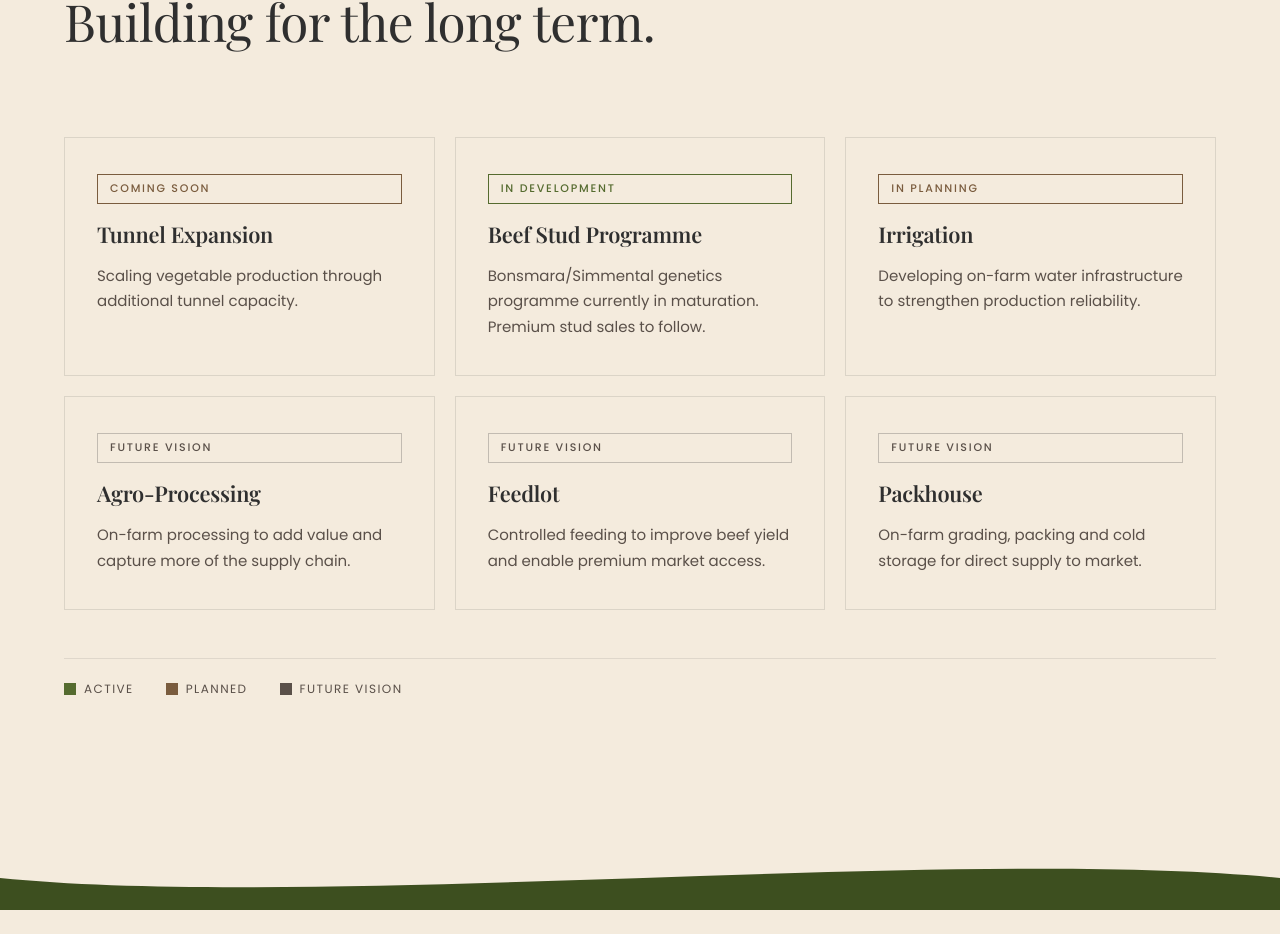
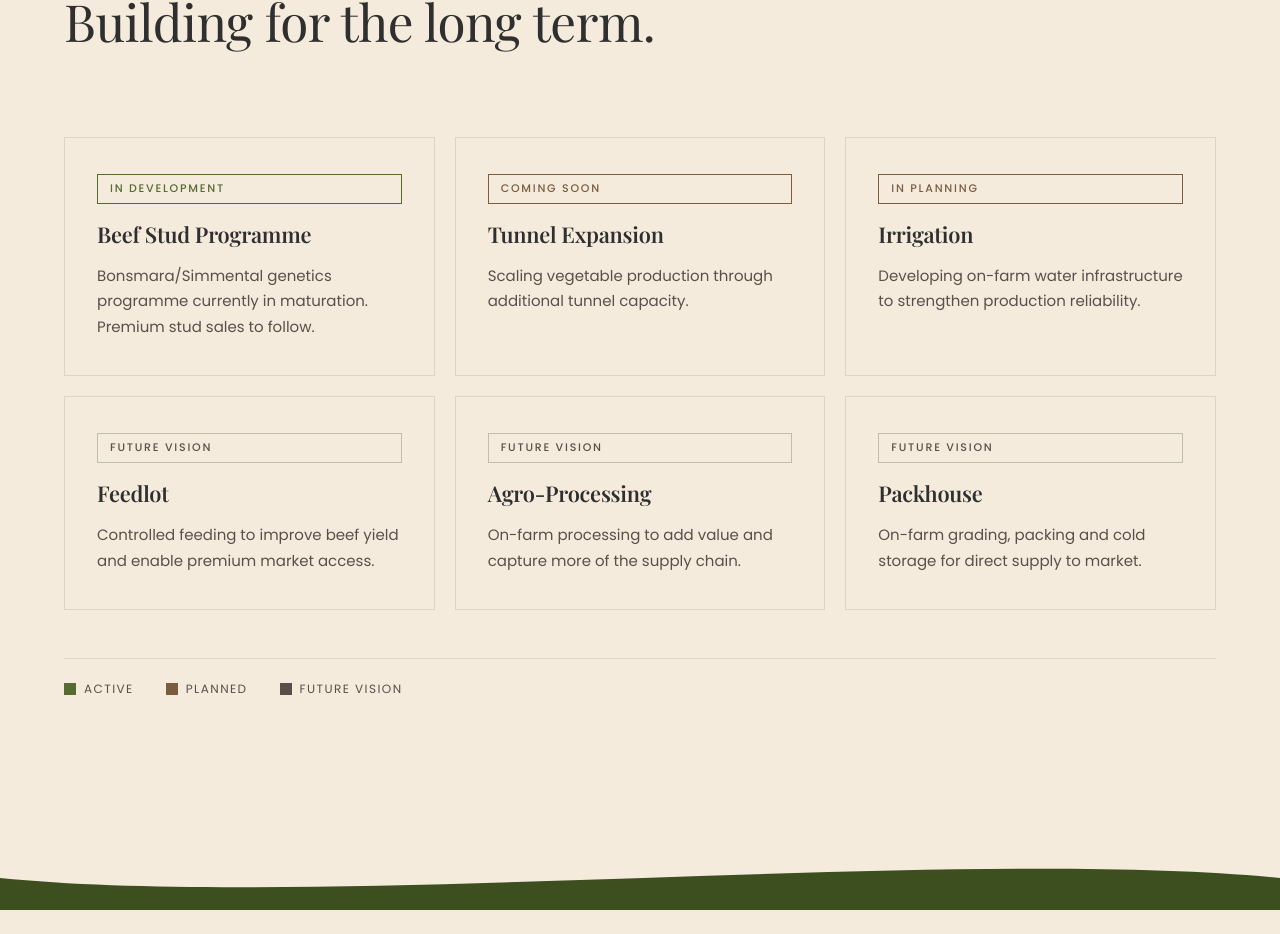
Before and after one commit to daniel-kuz/khatlengfarms, a Next.js app: page /projects in a window 1280 px wide. Shown: the part 780-1714 px from the top of the page. Built offline with nearby package versions, Linux system fonts and the light colour scheme.

Commit message:
Reorder projects: active first, then planned, then future
Co-Authored-By: Claude Sonnet 4.6 <noreply@anthropic.com>

```diff
--- a/src/app/projects/page.tsx
+++ b/src/app/projects/page.tsx
@@ -45,6 +45,14 @@ function PageHero() {
 
 function ProjectsGrid() {
   const projects = [
+    // Active
+    {
+      title: 'Beef Stud Programme',
+      status: 'In Development',
+      statusType: 'active' as const,
+      body: 'Bonsmara/Simmental genetics programme currently in maturation. Premium stud sales to follow.',
+    },
+    // Planned
     {
       title: 'Tunnel Expansion',
       status: 'Coming Soon',
@@ -52,28 +60,23 @@ function ProjectsGrid() {
       body: 'Scaling vegetable production through additional tunnel capacity.',
     },
     {
-      title: 'Beef Stud Programme',
-      status: 'In Development',
-      statusType: 'active' as const,
-      body: 'Bonsmara/Simmental genetics programme currently in maturation. Premium stud sales to follow.',
-    },
-    {
       title: 'Irrigation',
       status: 'In Planning',
       statusType: 'planned' as const,
       body: 'Developing on-farm water infrastructure to strengthen production reliability.',
+    },
+    // Future
+    {
+      title: 'Feedlot',
+      status: 'Future Vision',
+      statusType: 'future' as const,
+      body: 'Controlled feeding to improve beef yield and enable premium market access.',
     },
     {
       title: 'Agro-Processing',
       status: 'Future Vision',
       statusType: 'future' as const,
       body: 'On-farm processing to add value and capture more of the supply chain.',
-    },
-    {
-      title: 'Feedlot',
-      status: 'Future Vision',
-      statusType: 'future' as const,
-      body: 'Controlled feeding to improve beef yield and enable premium market access.',
     },
     {
       title: 'Packhouse',
```
